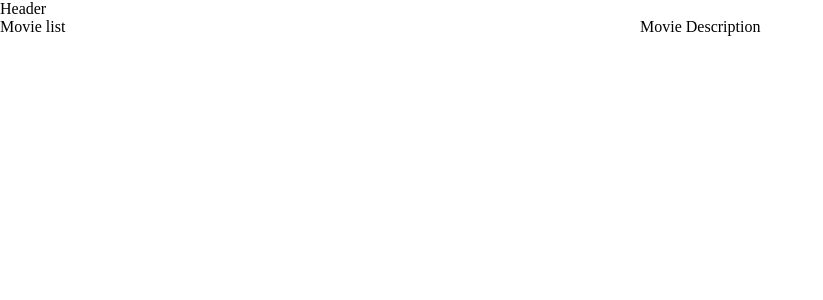
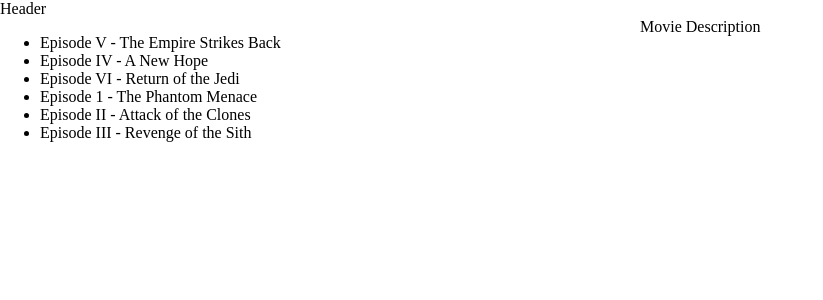
Before and after one commit to patriknil90/starwars-assignment, a React app: page / in a window 1280 px wide. Shown: the top 300 px of the page, without its empty margins (0-823 px from the left). Built offline with nearby package versions, Linux system fonts and the light colour scheme.

Commit message:
MovieList displays mocked movies

```diff
--- a/src/components/MovieList.jsx
+++ b/src/components/MovieList.jsx
@@ -1,9 +1,20 @@
 import React from 'react'
+import { connect } from 'react-redux'
 
-class MovieList extends React.Component {
-  render() {
-    return <section>Movie list</section>
-  }
-}
+const movieList = ({ movies }) => (
+  <section>
+    <ul>
+      {movies.map(movie => (
+        <li key={movie.id} className="MovieItem">
+          <span className="MovieItem_title">{movie.fields.title}</span>
+        </li>
+      ))}
+    </ul>
+  </section>
+)
 
-export default MovieList
+const mapStateToProps = state => ({
+  movies: state.movies.movies,
+})
+
+export default connect(mapStateToProps)(movieList)
```
